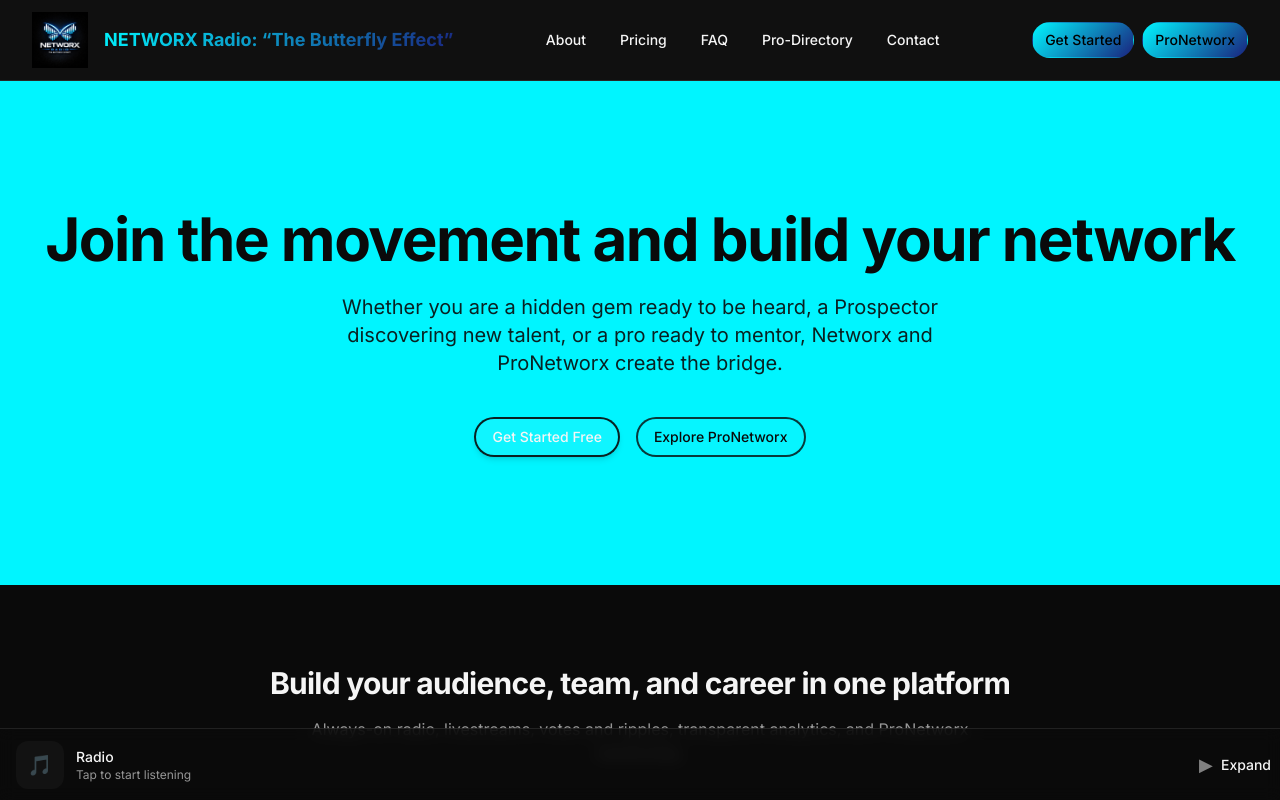
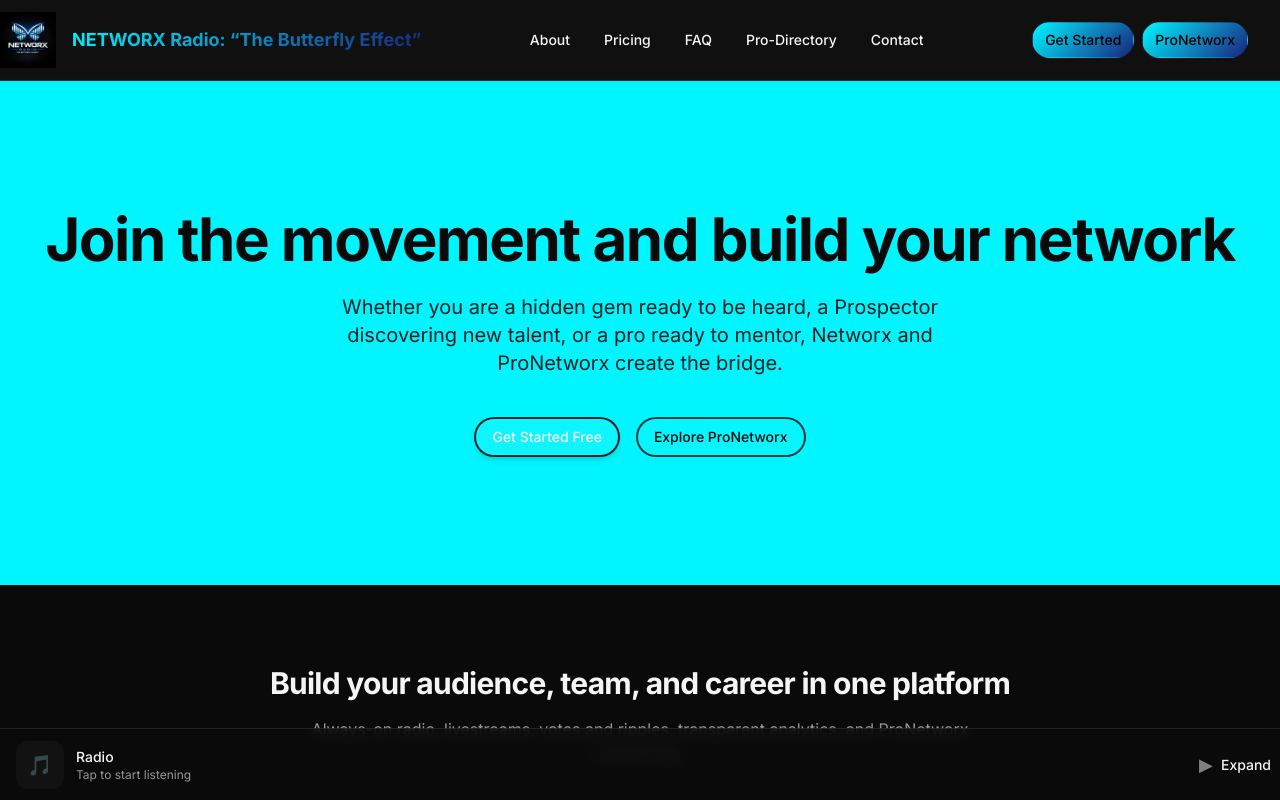
Before and after one commit to Tmaku18/RADIOapp, a Next.js app in the folder web/: page / in a window 1280 px wide. Shown: the top 800 px of the page. Built offline with nearby package versions, Linux system fonts and the light colour scheme; no server answers.

Commit message:
Marketing header: align logo and name with left corner

```diff
--- a/web/src/app/(marketing)/layout.tsx
+++ b/web/src/app/(marketing)/layout.tsx
@@ -19,9 +19,9 @@
     <div className="min-h-screen flex flex-col bg-background">
       {/* Navigation */}
       <header className="border-b border-border bg-card">
-        <nav className="max-w-7xl mx-auto px-4 sm:px-6 lg:px-8">
+        <nav className="max-w-7xl mx-auto pl-0 pr-4 sm:pr-6 lg:pr-8">
           <div className="flex justify-between items-center h-20">
-            {/* Logo + brand text, aligned left */}
+            {/* Logo + brand text, aligned with left corner */}
             <Link href="/" className="flex items-center shrink-0 gap-4 self-stretch">
               {!headerLogoError ? (
                 <>
```
